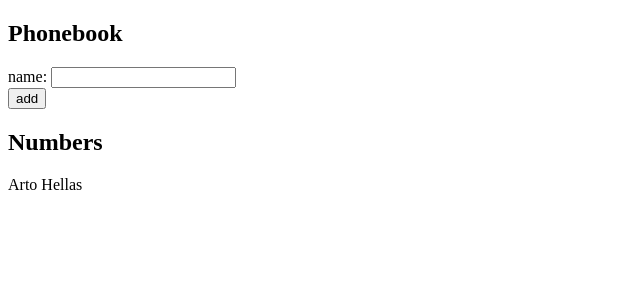
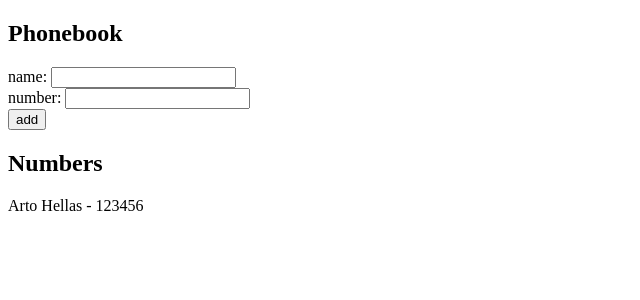
Before and after one commit to forquera/fullstack-open, a React (Vite) app in the folder part2/phonebook/: page / in a window 1280 px wide. Shown: the top 300 px of the page, without its empty margins (0-640 px from the left). Built offline with nearby package versions, Linux system fonts and the light colour scheme.

Commit message:
part 2.8

```diff
--- a/part2/phonebook/src/App.jsx
+++ b/part2/phonebook/src/App.jsx
@@ -1,8 +1,11 @@
 import { useState } from "react";
 
 const App = () => {
-  const [persons, setPersons] = useState([{ name: "Arto Hellas" }]);
+  const [persons, setPersons] = useState([
+    { name: "Arto Hellas", number: "123456" },
+  ]);
   const [newName, setNewName] = useState("");
+  const [newNumber, setNewNumber] = useState("");
 
   const addName = (event) => {
     event.preventDefault();
@@ -17,20 +20,28 @@
 
     const nameObject = {
       name: newName,
+      number: newNumber,
     };
 
     setPersons(persons.concat(nameObject));
     setNewName("");
+    setNewNumber("");
   };
 
   const handleNameChange = (event) => {
     setNewName(event.target.value);
   };
 
+  const handleNumberChange = (event) => {
+    setNewNumber(event.target.value);
+  };
+
   const Person = ({ person }) => {
     return (
       <>
-        <div>{person.name}</div>
+        <div>
+          {person.name} - {person.number}
+        </div>
       </>
     );
   };
@@ -41,6 +52,9 @@
       <form onSubmit={addName}>
         <div>
           name: <input value={newName} onChange={handleNameChange} />
+        </div>
+        <div>
+          number: <input value={newNumber} onChange={handleNumberChange} />
         </div>
         <div>
           <button type="submit">add</button>
```
